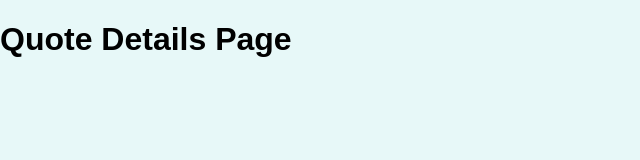
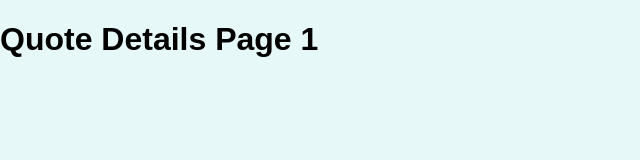
Before and after one commit to sameerbhilare/React, a JavaScript app in the folder Workspace/19-quotes-app/: page /quotes/1 in a window 1280 px wide. Shown: the top 160 px of the page, without its empty margins (0-640 px from the left). Built offline with nearby package versions, Linux system fonts and the light colour scheme.

Commit message:
Practice Redirecting & Extracting Params

```diff
--- a/Workspace/19-quotes-app/src/App.js
+++ b/Workspace/19-quotes-app/src/App.js
@@ -1,4 +1,4 @@
-import { Route, Switch } from 'react-router-dom';
+import { Redirect, Route, Switch } from 'react-router-dom';
 import AllQuotes from './pages/AllQuotes';
 import NewQuote from './pages/NewQuote';
 import QuoteDetail from './pages/QuoteDetail';
@@ -6,6 +6,9 @@ import QuoteDetail from './pages/QuoteDetail';
 function App() {
   return (
     <Switch>
+      <Route path='/' exact>
+        <Redirect to='/quotes' />
+      </Route>
       <Route path='/quotes' exact>
         <AllQuotes />
       </Route>
--- a/Workspace/19-quotes-app/src/pages/QuoteDetail.js
+++ b/Workspace/19-quotes-app/src/pages/QuoteDetail.js
@@ -1,5 +1,8 @@
+import { useParams } from 'react-router-dom';
+
 const QuoteDetail = () => {
-  return <h1>Quote Details Page</h1>;
+  const params = useParams();
+  return <h1>Quote Details Page {params.quoteId}</h1>;
 };
 
 export default QuoteDetail;
```
